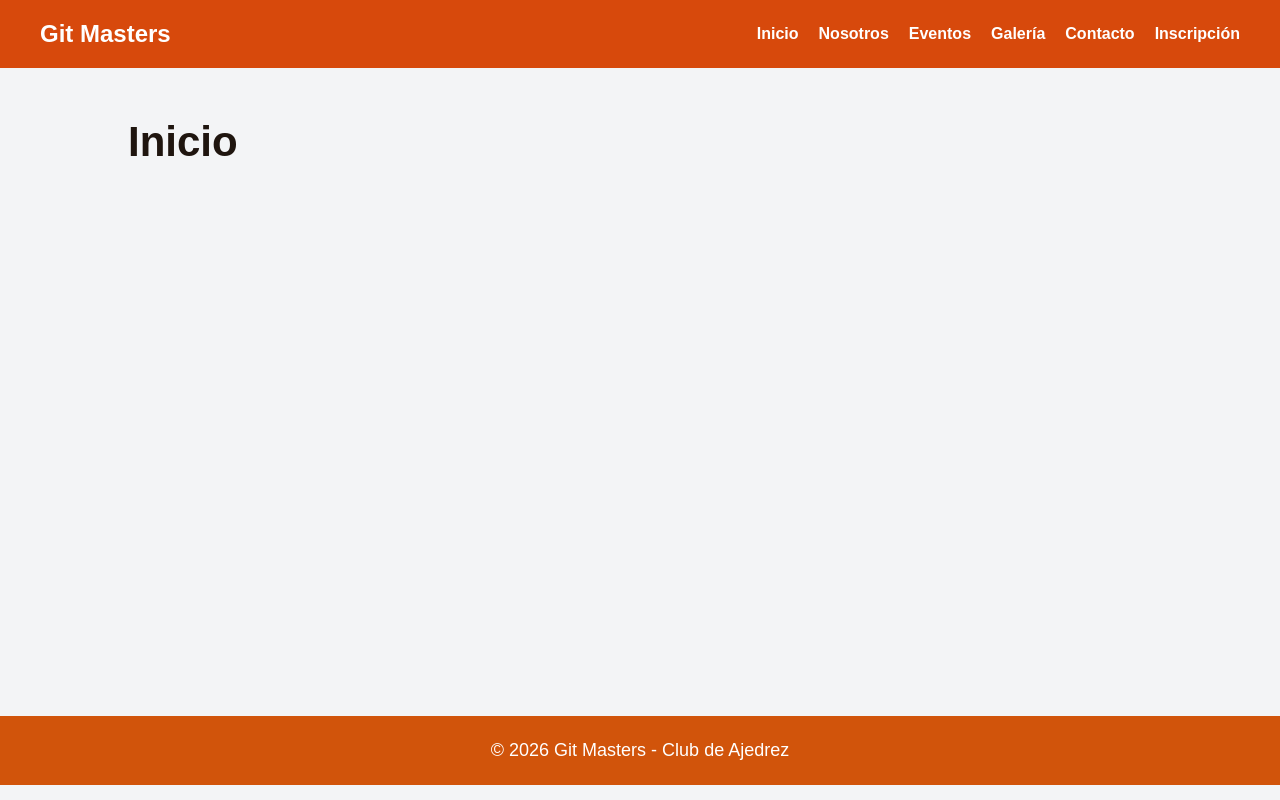
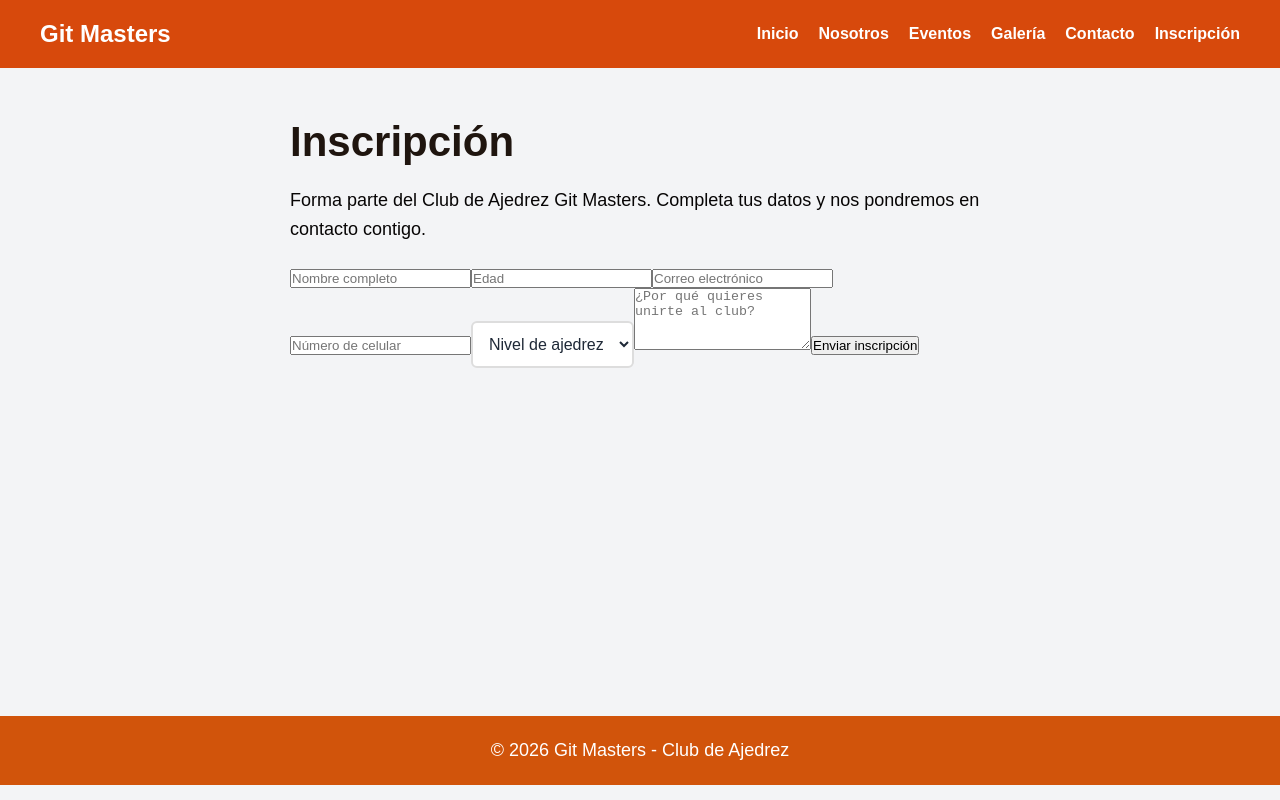
Before and after one commit to AdaliaFlores/GitMasters, a React (Vite) app: page /inscripcion in a window 1280 px wide. Built offline with nearby package versions, Linux system fonts and the light colour scheme.

Commit message:
feat: add inscription form content

```diff
--- a/src/index.css
+++ b/src/index.css
@@ -510,3 +510,28 @@ footer {
   background-color: #facc15;
   color: #111827;
 }
+/* Dana */
+/* INSCRIPCIÓN - Formulario para nuevos miembros */
+
+.inscripcion {
+  max-width: 700px;
+  margin: 0 auto;
+}
+
+.inscripcion .formulario {
+  margin-top: 25px;
+}
+
+.formulario select {
+  padding: 12px;
+  border: 2px solid #ddd;
+  border-radius: 6px;
+  font-size: 16px;
+  background-color: white;
+  color: #1f2937;
+}
+
+.formulario select:focus {
+  outline: none;
+  border-color: #111827;
+}
--- a/src/pages/Inscripcion.jsx
+++ b/src/pages/Inscripcion.jsx
@@ -1,5 +1,35 @@
 function Inscripcion() {
-  return <h1>Inicio</h1>;
+  return (
+    <div className="inscripcion">
+      <h1>Inscripción</h1>
+
+      <p>
+        Forma parte del Club de Ajedrez Git Masters. Completa tus datos y nos
+        pondremos en contacto contigo.
+      </p>
+
+      <form className="formulario">
+        <input type="text" placeholder="Nombre completo" required />
+        <input type="number" placeholder="Edad" required />
+        <input type="email" placeholder="Correo electrónico" required />
+        <input type="tel" placeholder="Número de celular" required />
+
+        <select required>
+          <option value="">Nivel de ajedrez</option>
+          <option value="principiante">Principiante</option>
+          <option value="intermedio">Intermedio</option>
+          <option value="avanzado">Avanzado</option>
+        </select>
+
+        <textarea
+          placeholder="¿Por qué quieres unirte al club?"
+          rows="4"
+        ></textarea>
+
+        <button type="submit">Enviar inscripción</button>
+      </form>
+    </div>
+  );
 }
 
 export default Inscripcion;
```
